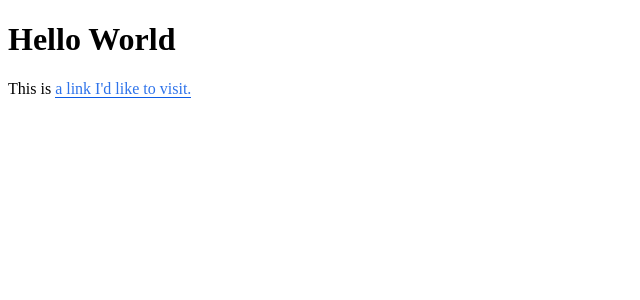
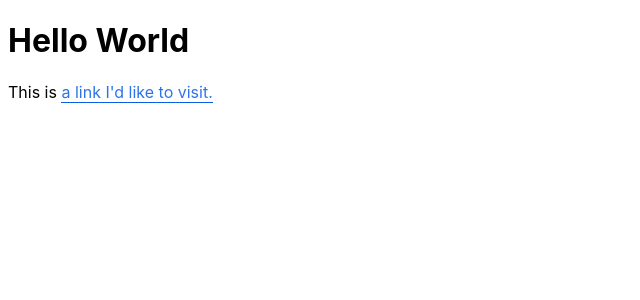
Before and after one commit to nkhil/Pinterest-for-books, a React app: page / in a window 1280 px wide. Shown: the top 300 px of the page, without its empty margins (0-640 px from the left). Built offline with nearby package versions, Linux system fonts and the light colour scheme.

Commit message:
Add GlobalStyles component

```diff
--- a/src/App/App.js
+++ b/src/App/App.js
@@ -1,4 +1,5 @@
 import React, { Component, Fragment } from 'react'
+import GlobalStyles from './components/styles/GlobalStyles'
 import A from './components/elements/A'
 
 class App extends Component {
@@ -7,6 +8,7 @@
   render() {
     return (
       <Fragment>
+        <GlobalStyles />
         <h1>Hello World</h1>
         <p>
           This is{' '}
--- /dev/null
+++ b/src/App/components/styles/GlobalStyles.js
@@ -0,0 +1,9 @@
+import { createGlobalStyle } from 'styled-components'
+
+const GlobalStyle = createGlobalStyle`
+  body {
+    font-family: -apple-system, BlinkMacSystemFont, "Segoe UI", Roboto, Helvetica, Arial, sans-serif, "Apple Color Emoji", "Segoe UI Emoji", "Segoe UI Symbol";
+  }
+`
+
+export default GlobalStyle
```
